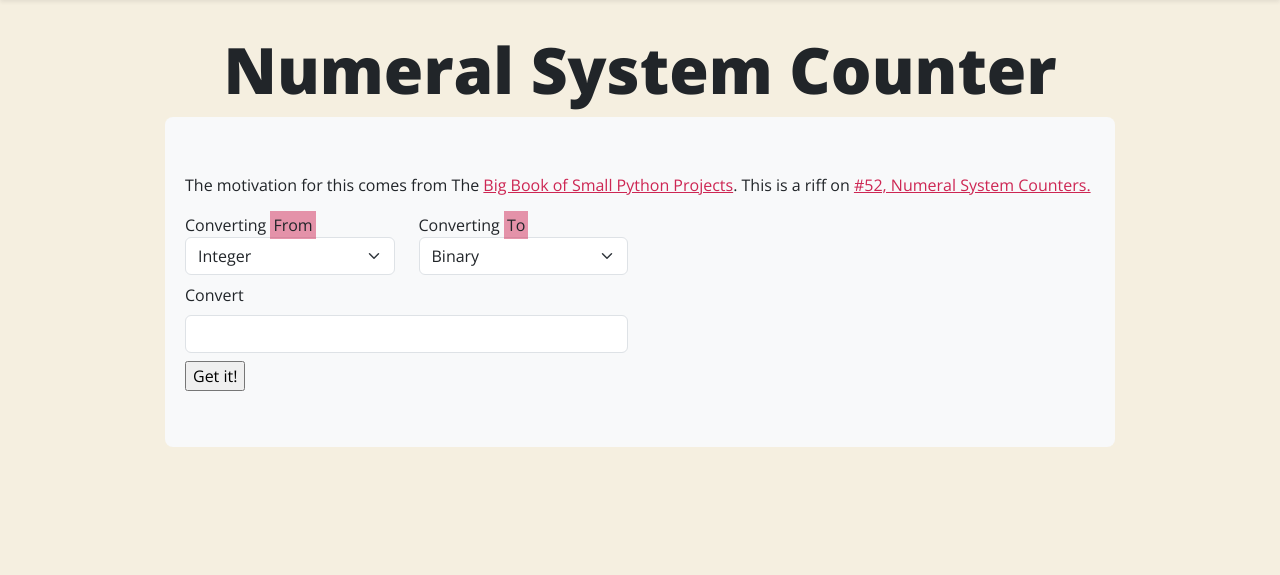
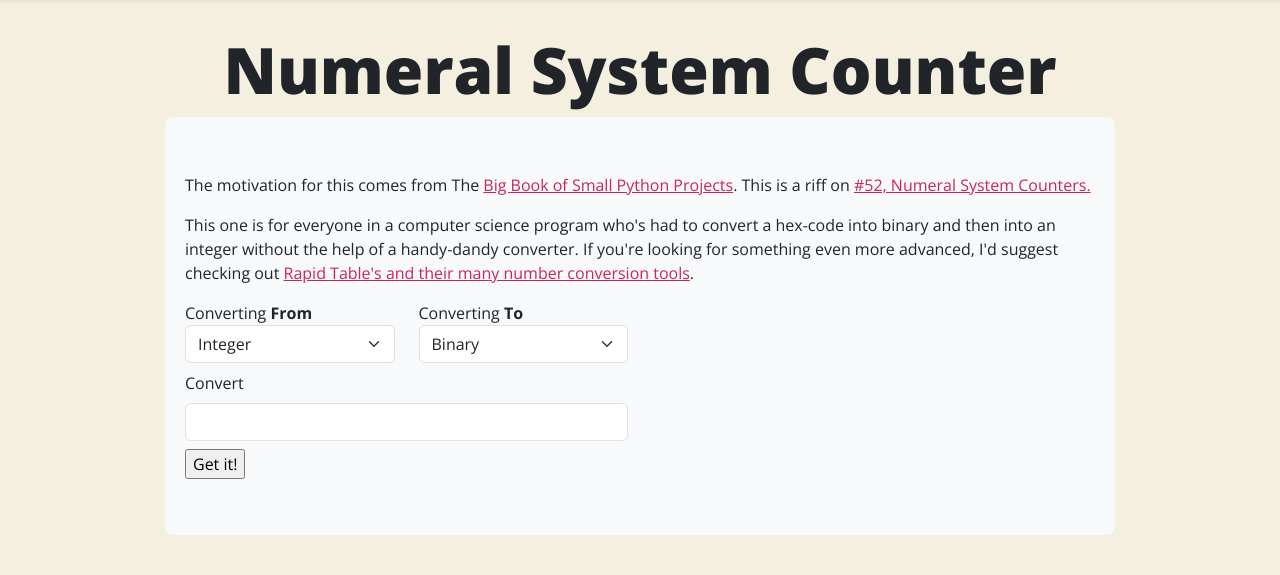
Before and after one commit to jsulz/playground, a Flask app: page /numeral-system-converter in a window 1280 px wide. Shown: the part 56-631 px from the top of the page. Run offline with Flask 3, Linux system fonts and the light colour scheme; parts of the project's set-up code (start-up, migrations or seed data) failed here and were passed over.

Commit message:
wrapping up numeral system

```diff
--- a/playground/numbers.py
+++ b/playground/numbers.py
@@ -6,7 +6,12 @@ nsc = Blueprint("numbers", __name__, template_folder="templates")
 @nsc.route("/numeral-system-converter", methods=["GET", "POST"])
 def numerical_system_counter():
     if request.method == "POST":
-        accepted = {"int", "bin", "oct", "hex"}
+        accepted = {
+            "int": "Integer",
+            "bin": "Binary",
+            "oct": "Octal",
+            "hex": "Hexadecimal",
+        }
         results = {}
         if request.form["convert-from"] not in accepted:
             results["error"] = True
@@ -16,6 +21,10 @@ def numerical_system_counter():
             return render_template("bbospp/numbers.html.jinja", results=results)
 
         convert = {"int": 10, "bin": 2, "oct": 8, "hex": 16}
+        format_from = accepted[request.form["convert-from"]]
+        format_to = accepted[request.form["convert-to"]]
+        results["format_from"] = format_from.lower()
+        results["format_to"] = format_to.lower()
 
         try:
             num = int(request.form["number"], convert[request.form["convert-from"]])
@@ -35,7 +44,7 @@ def numerical_system_counter():
             new_num = str(num)
 
         results["convert_to"] = new_num
-        results["convert_from"] = num
+        results["convert_from"] = request.form["number"]
 
         return render_template("bbospp/numbers.html.jinja", results=results)
 
--- a/playground/templates/bbospp/numbers.html.jinja
+++ b/playground/templates/bbospp/numbers.html.jinja
@@ -13,10 +13,15 @@
                         Projects</a>. This is a riff on <a
                         href="https://inventwithpython.com/bigbookpython/project52.html">#52,
                         Numeral System Counters.</a></p>
+                <p>This one is for everyone in a computer science program who's had to convert a hex-code into binary
+                    and then into an integer without the help of a handy-dandy converter. If you're looking for
+                    something even more advanced, I'd suggest checking out <a
+                        href="https://www.rapidtables.com/convert/number/index.html">Rapid Table's and their many number
+                        conversion tools</a>.</p>
                 <form action="/numeral-system-converter" method="POST">
                     <div class="mb-2 row">
                         <div class="col-3">
-                            <label for="convert-from">Converting <mark>From</mark></label>
+                            <label for="convert-from">Converting <strong>From</strong></label>
                             <select class="form-select" name="convert-from" id="">
                                 <option value="int" selected>Integer</option>
                                 <option value="bin">Binary</option>
@@ -25,7 +30,7 @@
                             </select>
                         </div>
                         <div class="col-3">
-                            <label for="convert-to">Converting <mark>To</mark></label>
+                            <label for="convert-to">Converting <strong>To</strong></label>
                             <select class="form-select" name="convert-to" id="">
                                 <option value="int">Integer</option>
                                 <option value="bin" selected>Binary</option>
@@ -37,7 +42,7 @@
                     <div class="mb-2 row">
                         <div class="col-6">
                             <label for="number" class="form-label">Convert</label>
-                            <input type="number" name="number" class="form-control" id="number">
+                            <input type="text" name="number" class="form-control" id="number">
                         </div>
                     </div>
                     <input type="submit" value="Get it!">
@@ -45,13 +50,15 @@
                 {% if results %}
                 <div class="mt-5">
                     {% if results.error %}
-                    <p>Sorry, the value you entered <mark>was not a number</mark> or was an attempt to convert from one
-                        number format to another without providing the input in the proper form. Please try again!</p>
+                    <p>Sorry, the value you entered <mark>was not a number</mark> or was an attempt to convert from {{
+                        results.format_from }} to {{results.format_to }} without providing the input in the proper form.
+                        Please try again!</p>
                     {% else %}
                     <label for="results" class="form-label">Results: </label>
                     <input class="form-control" name="results" type="text" value='{{ results.convert_to }}'
                         aria-label="Disabled input example" disabled readonly>
-                    <div id="resultsBlock" class="form-text">Converting from: {{ results.convert_from }}</div>
+                    <div id="resultsBlock" class="form-text">Converting from (originally {{ results.format_from }}): {{
+                        results.convert_from }}</div>
                     {% endif %}
                 </div>
                 {% endif %}
```
